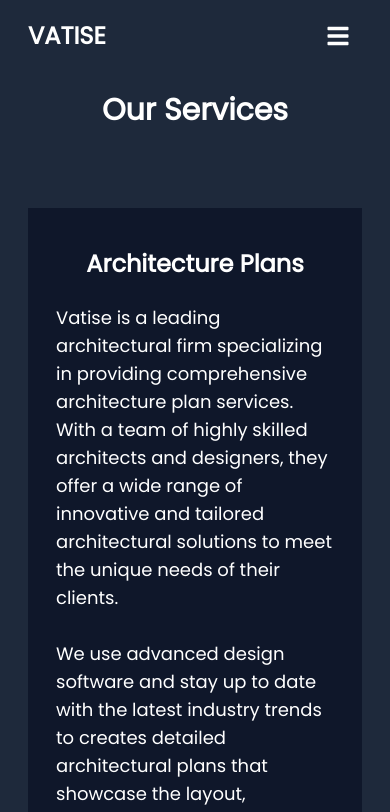
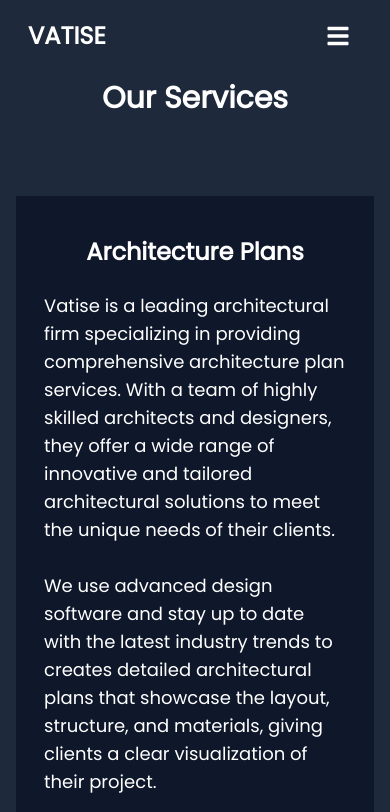
Before and after one commit to nelsonasino/Vatise-Enterprises, a React (Vite) app: page /services in a window 390 px wide. Shown: the top 812 px of the page. Built offline with nearby package versions, Linux system fonts and the light colour scheme.

Commit message:
services adjustment

```diff
--- a/src/screens/ServicesScreen.jsx
+++ b/src/screens/ServicesScreen.jsx
@@ -3,7 +3,7 @@ import { motion } from "framer-motion";
 
 const ServicesScreen = () => {
   return (
-    <div className="bg-slate-800 md:p-16 p-7  text-white font-poppins ">
+    <div className="bg-slate-800 md:p-16 p-4  text-white font-poppins ">
       <h1 className="mt-16 text-center font-extrabold md:text-4xl text-3xl md:mb-16 mb-0">
         Our Services
       </h1>
```
